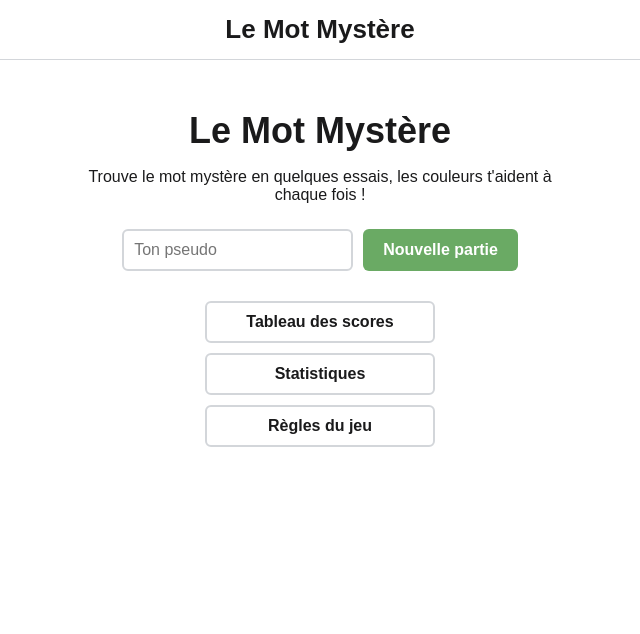
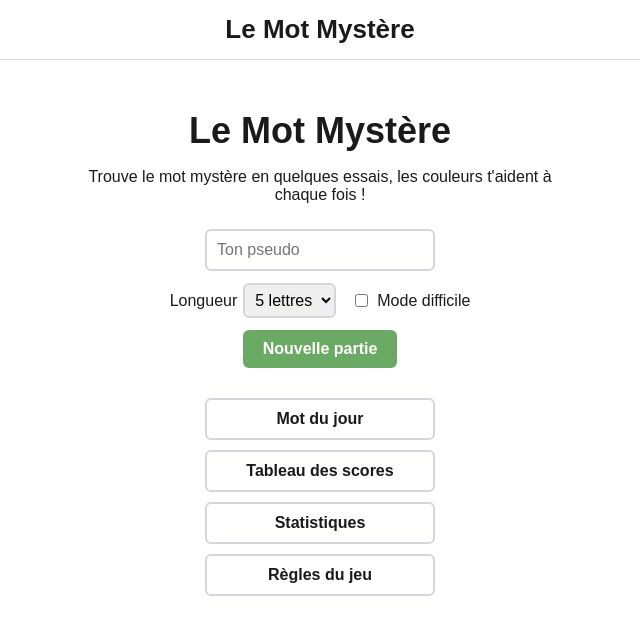
Before and after one commit to VictorMELWIG/mot-mystere, a React (Vite) app: page / in a window 1280 px wide. Shown: the top 634 px of the page, without its empty margins (320-960 px from the left). Built offline with nearby package versions, Linux system fonts and the light colour scheme.

Commit message:
mot du jour, variantes et clavier caché en fin de partie

```diff
--- a/src/pages/GamePage.jsx
+++ b/src/pages/GamePage.jsx
@@ -1,20 +1,21 @@
-//les pages de jeu (partie libre, mot du jour) et l'écran de fin, toute la logique vient de useGame
-import { Link } from "react-router";
+//les pages de jeu (partie libre avec sa longueur et son mode, mot du jour) et l'écran de fin, toute la logique vient de useGame
+import { useState } from "react";
+import { Link, useSearchParams } from "react-router";
 import { useGame } from "../hooks/useGame.js";
+import { useSettings } from "../hooks/useSettings.js";
+import { useCountdown } from "../hooks/useCountdown.js";
+import { getShareText } from "../logic/share.js";
+import { copyText } from "../services/clipboard.js";
 import Board from "../components/Board.jsx";
-// import { useState } from "react"; //pour le bouton partager, désactivé tant que la logique du mot du jour existe pas
-// import { getShareText } from "../logic/share.js"; //pareil
-// import { copyText } from "../services/clipboard.js"; //pareil
-// import { useCountdown } from "../hooks/useCountdown.js"; //pareil
 
-function getPseudo() {
+function getPseudo() { //le pseudo enregistré sur l'accueil, "Joueur" si on arrive direct sur /partie
   return localStorage.getItem("pseudo") || "Joueur";
 }
 
-function EndGameModal({ game, onNewGame, children }) { //onNewGame pas donné pour le mot du jour = pas de bouton rejouer
+function EndGameModal({ game, onNewGame, now = false, children }) { //onNewGame pas donné pour le mot du jour = pas de bouton rejouer, now = sans attendre les cases
   const attempts = game.state.guesses.length;
   return (
-    <div className="end-game-overlay">
+    <div className={"end-game-overlay" + (now ? " now" : "")} style={{ animationDelay: (game.wordLength - 1) * 0.25 + 0.6 + "s" }} /*attend la dernière case : 1,6 s en 5 lettres, plus en 6 ou 7*/>
       <div className="end-game">
         {game.state.gameStatus === "WON" ? (
           <h2>Bravo, trouvé en {attempts} essai{attempts > 1 ? "s" : ""} !</h2>
@@ -28,7 +29,7 @@ function EndGameModal({ game, onNewGame, children }) { //onNewGame pas donné po
           Voir la définition sur le Wiktionnaire
         </a>
         <p className="points">Points : {game.score}</p>
-        {children}
+        {children /*ce qu'on met entre les balises : partage et compte à rebours pour le mot du jour*/}
         {onNewGame && <button onClick={onNewGame}>Nouvelle partie</button>}
         <Link to="/">Retour à l&apos;accueil</Link>
       </div>
@@ -36,64 +37,75 @@ function EndGameModal({ game, onNewGame, children }) { //onNewGame pas donné po
   );
 }
 
-function GamePage() {
-  const game = useGame(); //sans rien, useGame prend la liste des mots de 5 lettres
+function FreeGame({ wordLength, hardMode }) {
+  const game = useGame(false, wordLength, hardMode);
   return (
     <div className="game">
-      <p className="player">Partie libre · Joueur : {getPseudo()}</p>
+      <p className="player">
+        Partie libre · {game.wordLength} lettres · mode {hardMode ? "difficile" : "normal"} · Joueur : {getPseudo()}
+      </p>
       <Board game={game} />
       {game.state.gameStatus !== "IN_PROGRESS" && <EndGameModal game={game} onNewGame={game.startNewGame} />}
     </div>
   );
 }
+
+function GamePage() {
+  const [searchParams] = useSearchParams();
+  const { settings } = useSettings();
+  const wordLength = Number(searchParams.get("longueur")) || settings.wordLength; //?longueur=6 dans l'adresse, sinon celle des réglages
+  const hardMode = settings.hardMode;
+  return <FreeGame key={wordLength + "-" + hardMode} wordLength={wordLength} hardMode={hardMode} />; //la key change = nouvelle partie, useGame la prépare qu'une fois
+}
 export default GamePage;
 
-// function ShareButton({ text }) { //mot du jour : copie le résultat et dit si ça a marché
-//   const [message, setMessage] = useState("");
-//   const [failed, setFailed] = useState(false);
-//   function share() {
-//     copyText(text)
-//       .then(() => {
-//         setFailed(false);
-//         setMessage("Résultat copié, tu peux le coller où tu veux !");
-//       })
-//       .catch(() => {
-//         setFailed(true);
-//         setMessage("Impossible de copier le résultat, ton navigateur a refusé.");
-//       });
-//   }
-//   return (
-//     <>
-//       <button type="button" onClick={share}>Partager</button>
-//       {message && <p className={failed ? "error" : "share-ok"}>{message}</p>}
-//     </>
-//   );
-// }
-//
-// function Countdown() { //mot du jour : le temps avant le prochain mot (minuit heure française)
-//   const { hours, minutes, seconds } = useCountdown();
-//   const twoDigits = (n) => String(n).padStart(2, "0"); //05 au lieu de 5
-//   return (
-//     <div className="countdown">
-//       <span>Prochain mot dans</span>
-//       <span className="countdown-time">{twoDigits(hours)}:{twoDigits(minutes)}:{twoDigits(seconds)}</span>
-//     </div>
-//   );
-// }
-//
-// export function DailyPage() { //désactivé tant que useGame sait pas donner le mot du jour
-//   const game = useGame();
-//   const won = game.state.gameStatus === "WON";
-//   return (
-//     <div className="game">
-//       <p className="player">Mot du jour · Joueur : {getPseudo()}</p>
-//       <Board game={game} />
-//       {game.state.gameStatus !== "IN_PROGRESS" && (
-//         <EndGameModal game={game}>
-//           <ShareButton text={getShareText(game.state.guesses, won)} />
-//           <Countdown />
-//         </EndGameModal>
-//       )}
-//     </div>
-//   );
-// }
+function ShareButton({ text }) { //mot du jour : copie le résultat et dit si ça a marché
+  const [message, setMessage] = useState("");
+  const [failed, setFailed] = useState(false);
+  function share() {
+    copyText(text)
+      .then(() => {
+        setFailed(false);
+        setMessage("Résultat copié, tu peux le coller où tu veux !");
+      })
+      .catch(() => {
+        setFailed(true);
+        setMessage("Impossible de copier le résultat, ton navigateur a refusé.");
+      });
+  }
+  return (
+    <>
+      <button type="button" onClick={share}>Partager</button>
+      {message && <p className={failed ? "error" : "share-ok"}>{message}</p>}
+    </>
+  );
+}
+
+function Countdown() { //mot du jour : le temps avant le prochain mot (minuit heure française)
+  const { hours, minutes, seconds } = useCountdown();
+  const twoDigits = (n) => String(n).padStart(2, "0"); //05 au lieu de 5
+  return (
+    <div className="countdown">
+      <span>Prochain mot dans</span>
+      <span className="countdown-time">{twoDigits(hours)}:{twoDigits(minutes)}:{twoDigits(seconds)}</span>
+    </div>
+  );
+}
+
+export function DailyPage() {
+  const game = useGame(true); //le même mot pour tout le monde, et la partie reprend où on l'a laissée
+  const [alreadyDone] = useState(game.state.gameStatus !== "IN_PROGRESS"); //déjà finie en arrivant = écran de fin direct
+  const won = game.state.gameStatus === "WON";
+  return (
+    <div className="game">
+      <p className="player">Mot du jour · Joueur : {getPseudo()}</p>
+      <Board game={game} />
+      {game.state.gameStatus !== "IN_PROGRESS" && (
+        <EndGameModal game={game} now={alreadyDone}>
+          <ShareButton text={getShareText(game.state.guesses, won)} />
+          <Countdown />
+        </EndGameModal>
+      )}
+    </div>
+  );
+}
--- a/src/pages/Pages.jsx
+++ b/src/pages/Pages.jsx
@@ -1,9 +1,10 @@
-//les pages sans partie : accueil, règles, page introuvable, scores et stats
+//les pages sans partie : accueil (avec les réglages), règles, scores, stats et page introuvable
 import { useState } from "react";
 import { useNavigate, Link } from "react-router";
 import { Tile } from "../components/Board.jsx";
-import { getTopScores, getStats } from "../logic/scores.js"; //(+ getDailyScores pour le mot du jour, pas encore écrit)
+import { getTopScores, getDailyScores, getStats } from "../logic/scores.js";
 import { loadGames } from "../services/gamesStorage.js";
+import { useSettings } from "../hooks/useSettings.js";
 
 function HomeLink() {
   return <Link to="/" className="button-link">Retour à l&apos;accueil</Link>;
@@ -12,6 +13,7 @@ function HomeLink() {
 export function HomePage() {
   const [pseudo, setPseudo] = useState(localStorage.getItem("pseudo") || ""); //le pseudo de la dernière fois
   const [error, setError] = useState("");
+  const { settings, changeSettings } = useSettings(); //longueur et mode, gardés pour la prochaine fois
   const navigate = useNavigate();
 
   function startGame(e) {
@@ -21,7 +23,7 @@ export function HomePage() {
       return;
     }
     localStorage.setItem("pseudo", pseudo.trim()); //gardé pour la prochaine visite
-    navigate("/partie");
+    navigate("/partie?longueur=" + settings.wordLength);
   }
 
   return (
@@ -30,11 +32,25 @@ export function HomePage() {
       <p>Trouve le mot mystère en quelques essais, les couleurs t&apos;aident à chaque fois !</p>
       <form onSubmit={startGame}>
         <input type="text" placeholder="Ton pseudo" value={pseudo} onChange={(e) => setPseudo(e.target.value)} />
+        <div className="settings">
+          <label>
+            Longueur{" "}
+            <select value={settings.wordLength} onChange={(e) => changeSettings({ wordLength: Number(e.target.value) })}>
+              <option value={5}>5 lettres</option>
+              <option value={6}>6 lettres</option>
+              <option value={7}>7 lettres</option>
+            </select>
+          </label>
+          <label>
+            <input type="checkbox" checked={settings.hardMode} onChange={(e) => changeSettings({ hardMode: e.target.checked })} />
+            Mode difficile
+          </label>
+        </div>
         <button type="submit">Nouvelle partie</button>
       </form>
       {error && <p className="error">{error}</p>}
       <nav className="home-menu">
-        {/* <Link to="/jour" className="button-link">Mot du jour</Link> désactivé tant que la logique du mot du jour existe pas */}
+        <Link to="/jour" className="button-link">Mot du jour</Link>
         <Link to="/scores" className="button-link">Tableau des scores</Link>
         <Link to="/stats" className="button-link">Statistiques</Link>
         <Link to="/regles" className="button-link">Règles du jeu</Link>
@@ -43,7 +59,7 @@ export function HomePage() {
   );
 }
 
-function ExampleRow({ word, colorIndex, color }) { //une ligne d'exemple avec une seule case colorée
+function ExampleRow({ word, colorIndex, color }) {
   return (
     <div className="row">
       {[...word].map((letter, i) => (
@@ -94,6 +110,23 @@ export function RulesPage() {
           <tr><td>Perdu</td><td>0</td></tr>
         </tbody>
       </table>
+
+      <h2>Les variantes</h2>
+      <p>Sur l&apos;accueil, tu peux changer la partie libre (le mot du jour reste en 5 lettres, mode normal).</p>
+      <ul>
+        <li>
+          Mots de 6 ou 7 lettres : tu as un essai de plus que de lettres, donc 7 essais pour 6 lettres et 8 pour 7.
+          Les points montent pareil : 100 par essai, jusqu&apos;à 700 en 6 lettres et 800 en 7.
+        </li>
+        <li>
+          Mode difficile : tu dois te servir de ce que tu as trouvé. Une lettre <span className="green">verte</span> reste
+          à sa place, une lettre <span className="yellow">jaune</span> doit être dans le mot suivant.
+        </li>
+        <li>
+          Les bonus : ×1,5 pour 6 lettres, ×2 pour 7 lettres et ×1,5 en mode difficile. Ils se cumulent : 7 lettres en
+          mode difficile = ×3.
+        </li>
+      </ul>
       <HomeLink />
     </div>
   );
@@ -113,14 +146,16 @@ function formatDuration(seconds) { //pour le mot du jour : "2 min 05 s"
   return Math.floor(seconds / 60) + " min " + String(seconds % 60).padStart(2, "0") + " s";
 }
 
-function ScoreTable({ scores, daily = false }) { //daily=mot du jour : le temps en plus et le mot caché
+function ScoreTable({ scores, daily = false }) { //daily=mot du jour : le temps en plus, le mot, la longueur et le mode cachés
   if (scores.length === 0) return <p>Aucune partie pour l&apos;instant, va jouer !</p>;
   return (
     <div className="table-scroll">
       <table className="table">
         <thead>
           <tr>
-            <th>#</th><th>Pseudo</th>{!daily && <th>Mot</th>}<th>Essais</th><th>Points</th>{daily && <th>Temps</th>}<th>Date</th>
+            <th>#</th><th>Pseudo</th>
+            {!daily && <><th>Mot</th><th>Longueur</th><th>Mode</th></>}
+            <th>Essais</th><th>Points</th>{daily && <th>Temps</th>}<th>Date</th>
           </tr>
         </thead>
         <tbody>
@@ -128,7 +163,13 @@ function ScoreTable({ scores, daily = false }) { //daily=mot du jour : le temps
             <tr key={i}>
               <td>{i + 1}</td>
               <td>{score.pseudo}</td>
-              {!daily && <td>{score.word}</td>}
+              {!daily && (
+                <>
+                  <td>{score.word}</td>
+                  <td>{score.wordLength}</td>
+                  <td>{score.hardMode ? "difficile" : "normal"}</td>
+                </>
+              )}
               <td>{score.attempts}</td>
               <td>{score.points}</td>
               {daily && <td>{formatDuration(score.duration)}</td>}
@@ -143,12 +184,36 @@ function ScoreTable({ scores, daily = false }) { //daily=mot du jour : le temps
 
 export function ScoresPage() {
   const games = loadGames(); //toutes les parties enregistrées sur cet ordinateur
+  const [lengthFilter, setLengthFilter] = useState(""); //"" = pas de filtre
+  const [modeFilter, setModeFilter] = useState("");
+  const wordLength = lengthFilter === "" ? null : Number(lengthFilter); //null = toutes les longueurs pour getTopScores
+  const hardMode = modeFilter === "" ? null : modeFilter === "difficile";
   return (
     <div className="page">
       <h1>Tableau des scores</h1>
-      {/* <h2>Mot du jour</h2> <ScoreTable scores={getDailyScores(games)} daily /> désactivé tant que la logique du mot du jour existe pas */}
+      <h2>Mot du jour</h2>
+      <ScoreTable scores={getDailyScores(games)} daily />
       <h2>Classement général</h2>
-      <ScoreTable scores={getTopScores(games)} />
+      <div className="filters">
+        <label>
+          Longueur{" "}
+          <select value={lengthFilter} onChange={(e) => setLengthFilter(e.target.value)}>
+            <option value="">toutes</option>
+            <option value="5">5</option>
+            <option value="6">6</option>
+            <option value="7">7</option>
+          </select>
+        </label>
+        <label>
+          Mode{" "}
+          <select value={modeFilter} onChange={(e) => setModeFilter(e.target.value)}>
+            <option value="">tous</option>
+            <option value="normal">normal</option>
+            <option value="difficile">difficile</option>
+          </select>
+        </label>
+      </div>
+      <ScoreTable scores={getTopScores(games, wordLength, hardMode)} />
       <HomeLink />
     </div>
   );
@@ -156,7 +221,7 @@ export function ScoresPage() {
 
 export function StatsPage() {
   const pseudo = localStorage.getItem("pseudo") || "Joueur";
-  const stats = getStats(loadGames(), pseudo);
+  const stats = getStats(loadGames(), pseudo); //parties jouées, % de victoires, séries, points... calculés à partir des parties
   const counts = Object.entries(stats.distribution); //[["1", 0], ["2", 3]...] nombre d'essais -> victoires
   const biggest = Math.max(1, ...Object.values(stats.distribution)); //la barre la plus longue prend toute la largeur
   const numbers = [
--- a/src/styles/index.css
+++ b/src/styles/index.css
@@ -114,11 +114,39 @@ input:focus {
   font-size: 36px;
 }
 
-.home form {
+.home form { /*le pseudo, les réglages en dessous puis le bouton*/
   display: flex;
+  flex-direction: column;
+  align-items: center;
+  gap: 12px;
+  margin-top: 25px;
+}
+
+.home form input[type="text"] {
+  width: 230px;
+}
+
+.settings,
+.filters { /*longueur et mode difficile sur l'accueil, filtres des scores*/
+  display: flex;
+  flex-wrap: wrap;
   justify-content: center;
-  gap: 10px;
-  margin-top: 25px;
+  align-items: center;
+  gap: 15px;
+}
+
+.settings label {
+  display: flex;
+  align-items: center;
+  gap: 6px;
+}
+
+select {
+  font-family: inherit;
+  font-size: 16px;
+  padding: 6px;
+  border: 2px solid #d3d6da;
+  border-radius: 6px;
 }
 
 .home-menu {
@@ -263,20 +291,21 @@ input:focus {
   margin: 20px 0;
 }
 
-.row {
+.row { /*55px max, plus petit si l'écran est étroit : la largeur moins les 32px de marge et les 5px entre les cases, divisée par le nombre de cases*/
+  --tile: min(55px, calc((100vw - 32px - (var(--letters, 5) - 1) * 5px) / var(--letters, 5)));
   display: flex;
   gap: 5px;
 }
 
 .tile {
-  width: 55px;
-  height: 55px;
+  width: var(--tile);
+  height: var(--tile);
   border: 2px solid #d3d6da;
   display: flex;
   justify-content: center;
   align-items: center;
   font-family: Arial, sans-serif;
-  font-size: 28px;
+  font-size: calc(var(--tile) / 2);
   font-weight: bold;
   text-transform: uppercase;
 }
@@ -425,6 +454,10 @@ input:focus {
   animation: appear 0.3s ease-in 1.6s backwards; /*on attend que la dernière ligne ait fini de se retourner*/
 }
 
+.end-game-overlay.now { /*mot du jour déjà fini en arrivant : pas besoin d'attendre*/
+  animation: none;
+}
+
 @keyframes appear {
   0% {
     opacity: 0;
@@ -496,10 +529,6 @@ input:focus {
 }
 
 @media (max-width: 400px) { /*téléphone*/
-  .home form {
-    flex-direction: column;
-  }
-
   .keyboard-row {
     gap: 4px;
   }
@@ -509,11 +538,3 @@ input:focus {
     font-size: 13px;
   }
 }
-
-@media (max-width: 360px) { /*petits téléphones : des cases plus petites sinon ça dépasse*/
-  .tile {
-    width: 48px;
-    height: 48px;
-    font-size: 24px;
-  }
-}
```
Also changed, not shown: src/components/Board.jsx (+21 -20 lines), src/main.jsx (+4 -5 lines).
